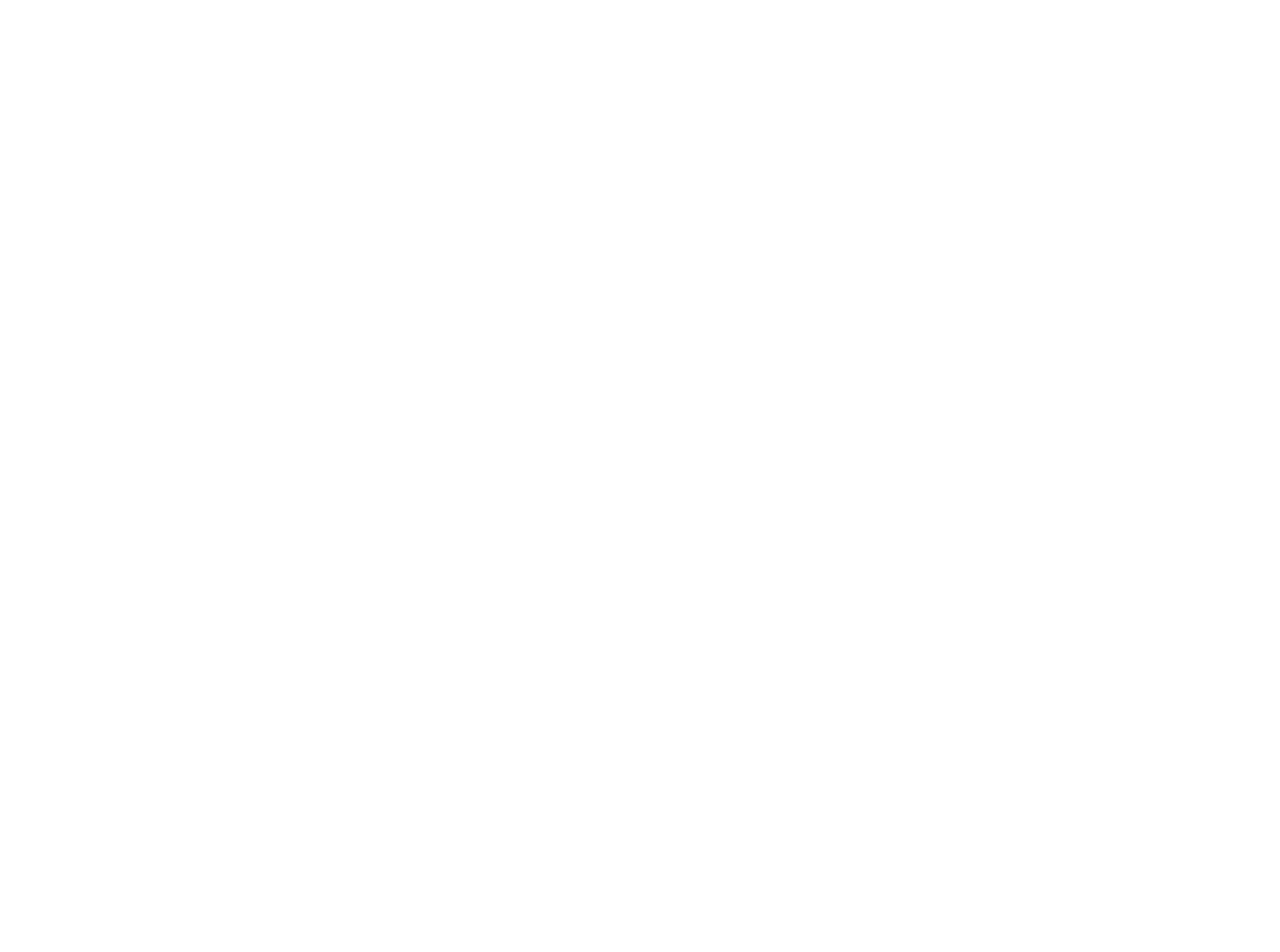
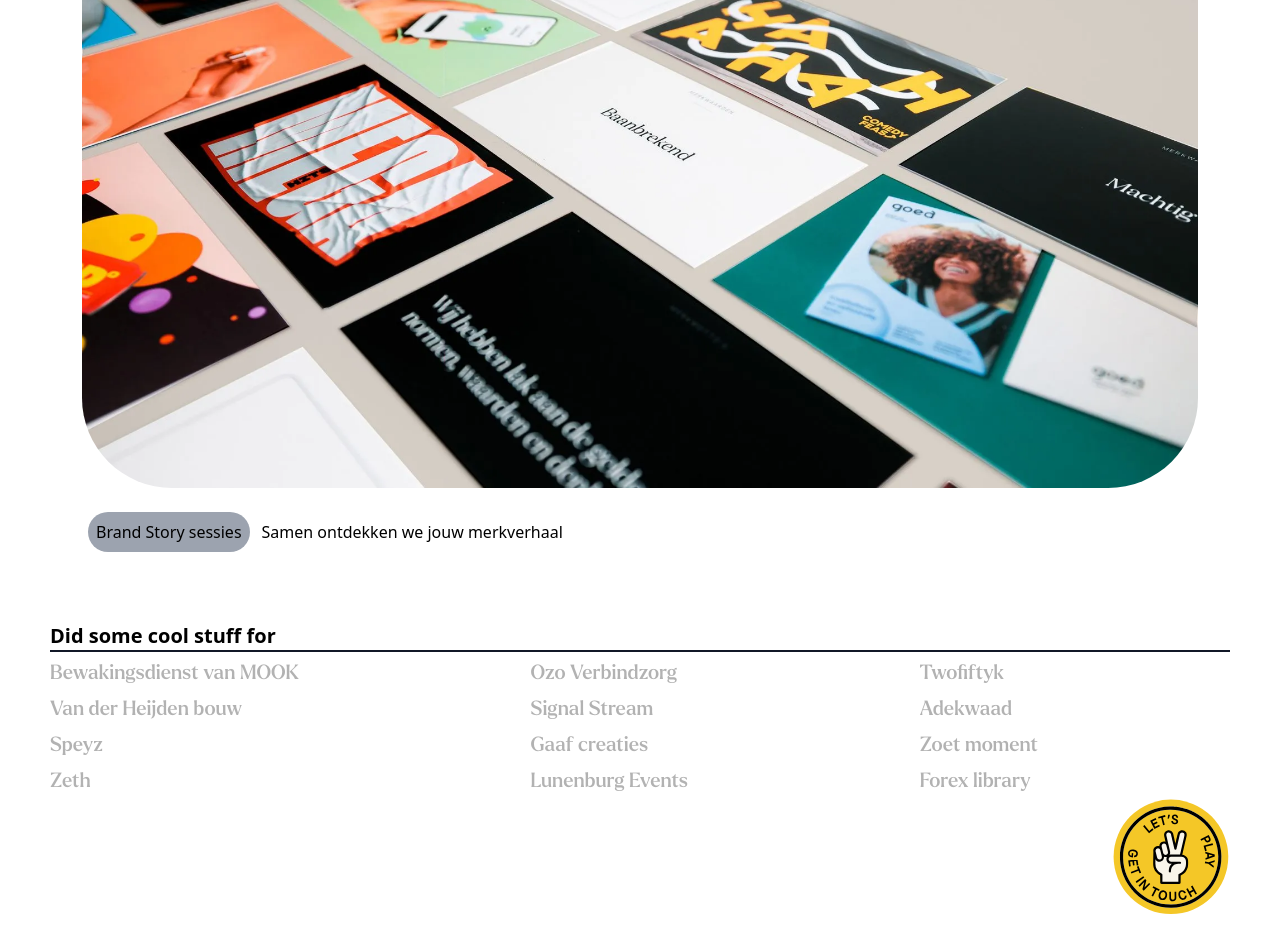
Before and after one commit to mohib051/niceAtNoon, a React (Vite) app in the folder niceAtNoon/: page / in a window 1280 px wide. Shown: the part 4034-4986 px from the top of the page. Before the commit the page ends 3554 px from the top, so only its background shows below. Built offline with nearby package versions, Linux system fonts and the light colour scheme.

Commit message:
created section 4 page

```diff
--- a/niceAtNoon/src/App.jsx
+++ b/niceAtNoon/src/App.jsx
@@ -4,6 +4,8 @@
 import ImageBottom from "./components/ImageBottom";
 import Page2 from "./components/Page2";
 import SectionCard from "./components/sectionCard/SectionCard";
+import Section3 from "./components/section3/Section3";
+import Section4 from "./components/section4/Section4";
 const App = () => {
   return (
     <div>
@@ -13,7 +15,8 @@
        <ImageBottom/>
        <Page2/>
        <SectionCard/>
-
+       <Section3/>
+       <Section4/>
     </div>
   )
 }
--- /dev/null
+++ b/niceAtNoon/src/components/section3/Section3.jsx
@@ -0,0 +1,26 @@
+import bigimage from "../../assets/bigimage.webp";
+
+const Section3 = () => {
+  return (
+    <div id="wrapper-div " className=" p-2">
+        <div className="flex flex-col justify-center items-center text-center w-full   h-full p-3 gap-7">
+                    <div id="top" className="">
+                        <h3>Our belief</h3>
+                        <h1 className="font-bold text-8xl w-[80%] pl-48 ">
+                            Brands just want To have fun
+                        </h1>
+                    </div>
+                    <div id="image" className="w-[90%] rounded-[90px] overflow-hidden">
+                          <img src={bigimage} alt="" />
+                    </div>
+        </div>
+        <div id="below-container" className="flex gap-3 p-3 items-center justify-start pl-20">
+             <div className="bg-gray-400 p-2  rounded-[20px]"><h1>Brand Story sessies</h1></div>
+        <h1>Samen ontdekken we jouw merkverhaal</h1>
+        </div>
+
+    </div>
+  );
+};
+
+export default Section3;
--- /dev/null
+++ b/niceAtNoon/src/components/section4/Section4.jsx
@@ -0,0 +1,37 @@
+
+import vote from "../../assets/vote.svg"
+
+const Section4 = () => {
+  return (
+    <div id="wrapper" className=" p-[50px]">
+        <div id="top">
+            <h1 className="border-b-2 border-gray-900 text-xl font-semibold">Did some cool stuff for</h1>
+        </div>
+        <div id="bottom" className=" flex justify-between text-xl font-custom opacity-[0.3] ">
+            <div id="div1" className="flex flex-col mt-2 gap-2">
+                <h1>Bewakingsdienst van MOOK</h1>
+                <h1>Van der Heijden bouw</h1>
+                <h1>Speyz</h1>
+                <h1>Zeth</h1>
+            </div>
+            <div id="div2" className="flex flex-col mt-2 gap-2">
+                <h1>Ozo Verbindzorg</h1>
+                <h1>Signal Stream</h1>
+                <h1>Gaaf creaties</h1>
+                <h1>Lunenburg Events</h1>
+            </div>
+            <div id="div3" className="flex flex-col mt-2 gap-2 pr-48">
+                <h1>Twofiftyk</h1>
+                <h1>Adekwaad</h1>
+                <h1>Zoet moment</h1>
+                <h1>Forex library</h1>
+            </div>
+        </div>
+        <div id="img-div" className="w-full flex justify-end">
+            <img className="w-[10%]" src={vote} alt="" />
+        </div>
+    </div>
+  )
+}
+
+export default Section4
```
Also changed, not shown: niceAtNoon/src/assets/bigimage.webp (added), niceAtNoon/src/assets/vote.svg (added).
